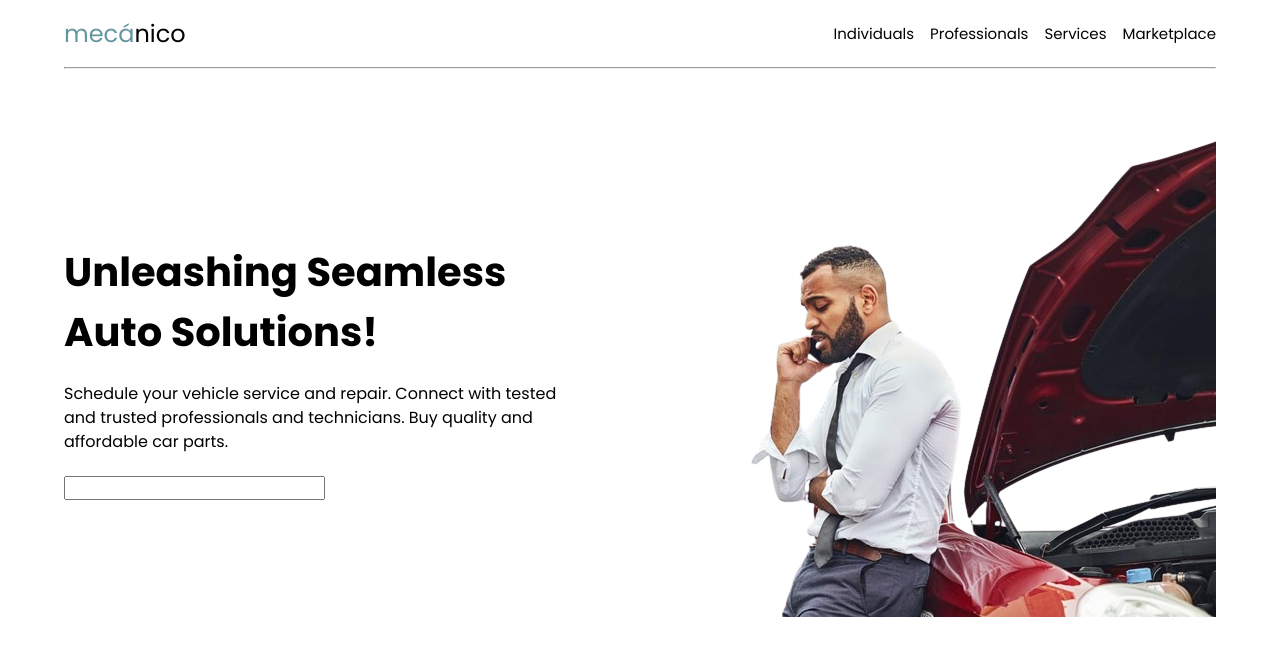
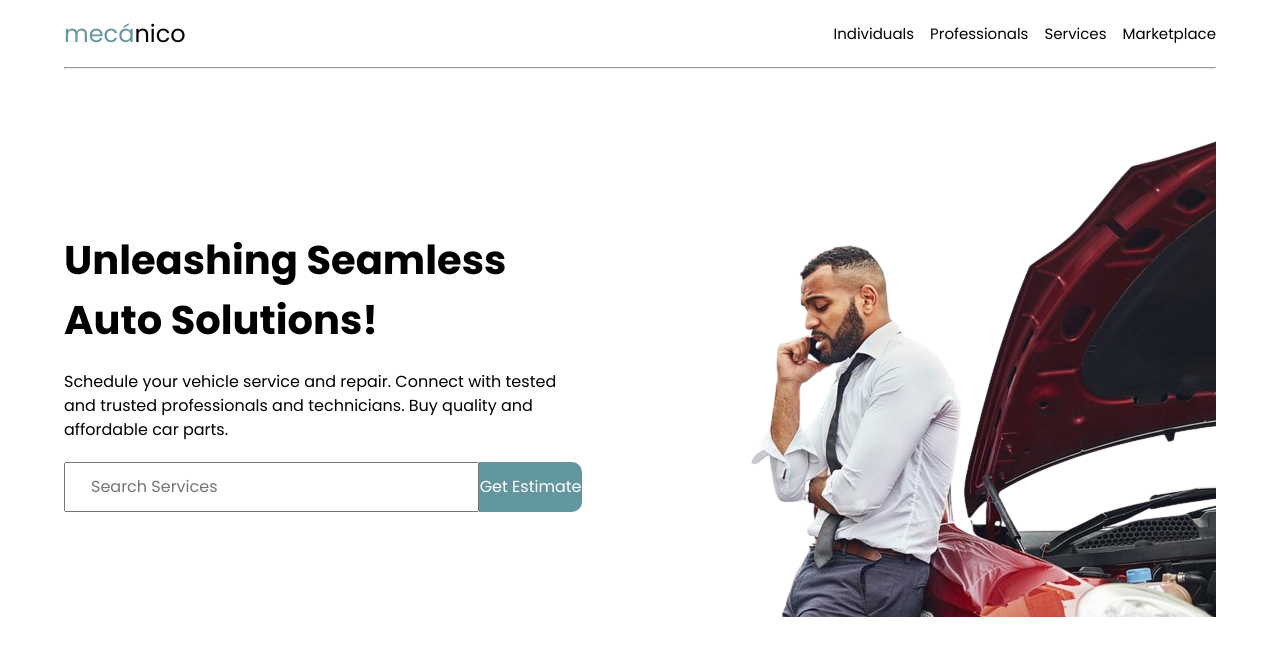
Before and after one commit to Deyjuwon/mecanico, a React (Vite) app: page / in a window 1280 px wide. Shown: the top 656 px of the page. Built offline with nearby package versions, Linux system fonts and the light colour scheme.

Commit message:
updated serices input

```diff
--- a/src/Components/ServicesInput/ServiceInput.css
+++ b/src/Components/ServicesInput/ServiceInput.css
@@ -0,0 +1,23 @@
+.serviceForm {
+    display: flex;
+}
+
+.serviceInput {
+    height: 50px;
+    width: 80%;
+    outline: none;
+    font-size: 16px;
+    padding-left: 25px;
+}
+
+.serviceBtn {
+    height: 50px;
+    width: 20%;
+    border-top-right-radius: 10px;
+    border-bottom-right-radius: 10px;
+    font-size: 16px;
+    cursor: pointer;
+    border: none;
+    background-color: #63979f;
+    color: #fff;
+}
--- a/src/Components/ServicesInput/ServiceInput.jsx
+++ b/src/Components/ServicesInput/ServiceInput.jsx
@@ -1,9 +1,13 @@
 import React from 'react'
+import './ServiceInput.css'
+
 
 const ServiceInput = () => {
   return (
-    <form action="">
-        <input type="text" />
+    <form className='serviceForm' action="">
+        <input className='serviceInput' type="text" placeholder='Search Services' />
+        <button type="submit" className='serviceBtn'>Get Estimate</button>
+
     </form>
   )
 }
```
